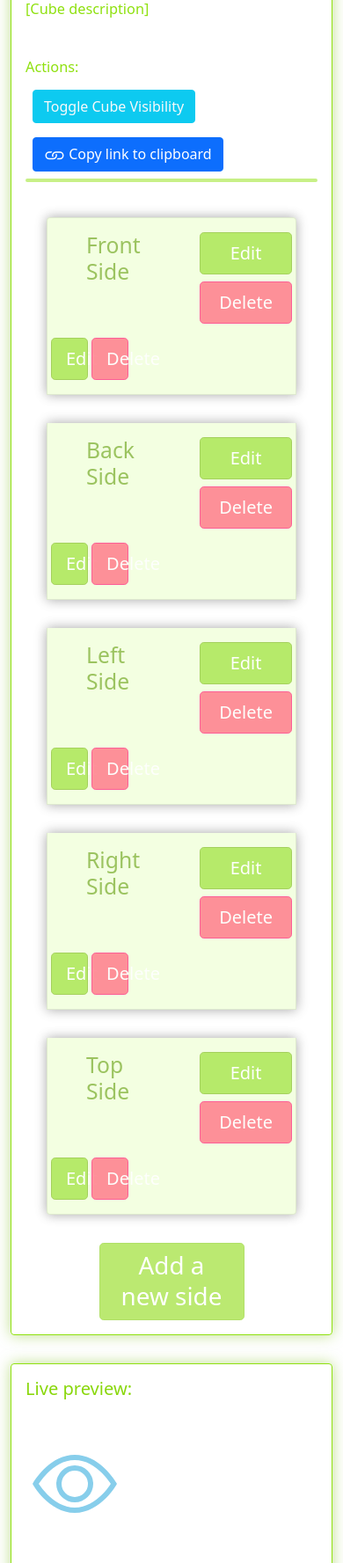
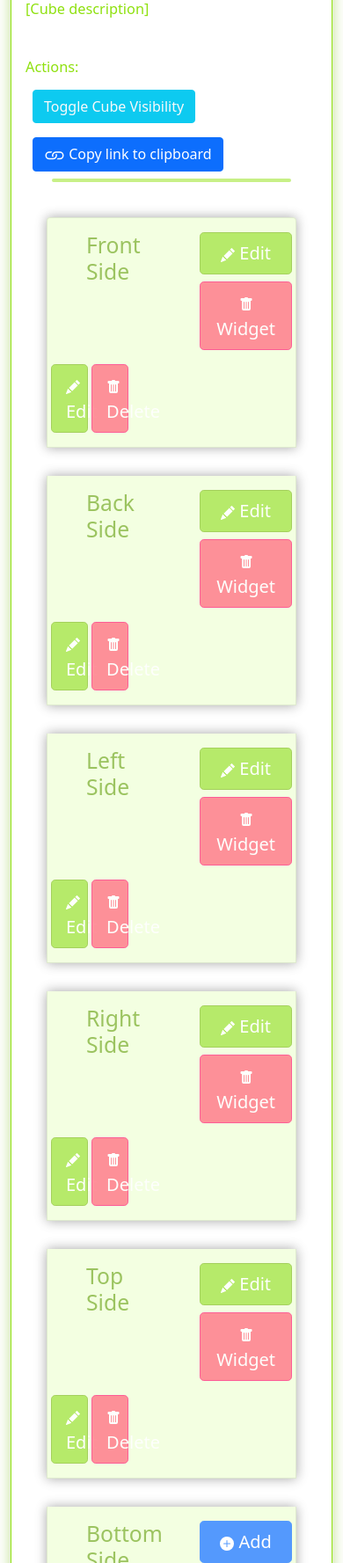
Before and after one commit to partaloski/TheCubeDemo, a PHP site: page /cubeDemo.html in a window 390 px wide. Shown: the part 348-2125 px from the top of the page at 88% size. Run offline with PHP 8.4, Linux system fonts and the light colour scheme.

Commit message:
Fixed according to client's opinions and improved visibility

```diff
--- a/cubeDemo.html
+++ b/cubeDemo.html
@@ -93,12 +93,32 @@
                                     </h2>
                                 </div>
                                 <div class="col-5 p-2 d-lg-none d-sm-block">
-                                    <a class="btn btn-darklabs btn-lg w-100 mb-2">Edit</a>
-                                    <a class="btn btn-delete btn-lg w-100">Delete</a>
+                                    <a class="btn btn-darklabs btn-lg w-100 mb-2">
+                                        <svg xmlns="http://www.w3.org/2000/svg" width="16" height="16" fill="currentColor" class="bi bi-pencil-fill" viewBox="0 0 16 16">
+                                            <path d="M12.854.146a.5.5 0 0 0-.707 0L10.5 1.793 14.207 5.5l1.647-1.646a.5.5 0 0 0 0-.708l-3-3zm.646 6.061L9.793 2.5 3.293 9H3.5a.5.5 0 0 1 .5.5v.5h.5a.5.5 0 0 1 .5.5v.5h.5a.5.5 0 0 1 .5.5v.5h.5a.5.5 0 0 1 .5.5v.207l6.5-6.5zm-7.468 7.468A.5.5 0 0 1 6 13.5V13h-.5a.5.5 0 0 1-.5-.5V12h-.5a.5.5 0 0 1-.5-.5V11h-.5a.5.5 0 0 1-.5-.5V10h-.5a.499.499 0 0 1-.175-.032l-.179.178a.5.5 0 0 0-.11.168l-2 5a.5.5 0 0 0 .65.65l5-2a.5.5 0 0 0 .168-.11l.178-.178z"/>
+                                        </svg>
+                                        Edit
+                                    </a>
+                                    <a class="btn btn-delete btn-lg w-100">
+                                        <svg xmlns="http://www.w3.org/2000/svg" width="16" height="16" fill="currentColor" class="bi bi-trash-fill" viewBox="0 0 16 16">
+                                            <path d="M2.5 1a1 1 0 0 0-1 1v1a1 1 0 0 0 1 1H3v9a2 2 0 0 0 2 2h6a2 2 0 0 0 2-2V4h.5a1 1 0 0 0 1-1V2a1 1 0 0 0-1-1H10a1 1 0 0 0-1-1H7a1 1 0 0 0-1 1H2.5zm3 4a.5.5 0 0 1 .5.5v7a.5.5 0 0 1-1 0v-7a.5.5 0 0 1 .5-.5zM8 5a.5.5 0 0 1 .5.5v7a.5.5 0 0 1-1 0v-7A.5.5 0 0 1 8 5zm3 .5v7a.5.5 0 0 1-1 0v-7a.5.5 0 0 1 1 0z"/>
+                                        </svg>
+                                        Widget
+                                    </a>
                                 </div>
                                 <div class="col-5 p-2 d-lg-block d-sm-none">
-                                    <a class="btn btn-darklabs btn-lg w-40">Edit</a>
-                                    <a class="btn btn-delete btn-lg w-40">Delete</a>
+                                    <a class="btn btn-darklabs btn-lg w-40">
+                                        <svg xmlns="http://www.w3.org/2000/svg" width="16" height="16" fill="currentColor" class="bi bi-pencil-fill" viewBox="0 0 16 16">
+                                            <path d="M12.854.146a.5.5 0 0 0-.707 0L10.5 1.793 14.207 5.5l1.647-1.646a.5.5 0 0 0 0-.708l-3-3zm.646 6.061L9.793 2.5 3.293 9H3.5a.5.5 0 0 1 .5.5v.5h.5a.5.5 0 0 1 .5.5v.5h.5a.5.5 0 0 1 .5.5v.5h.5a.5.5 0 0 1 .5.5v.207l6.5-6.5zm-7.468 7.468A.5.5 0 0 1 6 13.5V13h-.5a.5.5 0 0 1-.5-.5V12h-.5a.5.5 0 0 1-.5-.5V11h-.5a.5.5 0 0 1-.5-.5V10h-.5a.499.499 0 0 1-.175-.032l-.179.178a.5.5 0 0 0-.11.168l-2 5a.5.5 0 0 0 .65.65l5-2a.5.5 0 0 0 .168-.11l.178-.178z"/>
+                                        </svg>
+                                        Edit
+                                    </a>
+                                    <a class="btn btn-delete btn-lg w-40">
+                                        <svg xmlns="http://www.w3.org/2000/svg" width="16" height="16" fill="currentColor" class="bi bi-trash-fill" viewBox="0 0 16 16">
+                                            <path d="M2.5 1a1 1 0 0 0-1 1v1a1 1 0 0 0 1 1H3v9a2 2 0 0 0 2 2h6a2 2 0 0 0 2-2V4h.5a1 1 0 0 0 1-1V2a1 1 0 0 0-1-1H10a1 1 0 0 0-1-1H7a1 1 0 0 0-1 1H2.5zm3 4a.5.5 0 0 1 .5.5v7a.5.5 0 0 1-1 0v-7a.5.5 0 0 1 .5-.5zM8 5a.5.5 0 0 1 .5.5v7a.5.5 0 0 1-1 0v-7A.5.5 0 0 1 8 5zm3 .5v7a.5.5 0 0 1-1 0v-7a.5.5 0 0 1 1 0z"/>
+                                        </svg>
+                                        Delete
+                                    </a>
                                 </div>
                             </div>
                         </li>
@@ -110,12 +130,32 @@
                                     </h2>
                                 </div>
                                 <div class="col-5 p-2 d-lg-none d-sm-block">
-                                    <a class="btn btn-darklabs btn-lg w-100 mb-2">Edit</a>
-                                    <a class="btn btn-delete btn-lg w-100">Delete</a>
+                                    <a class="btn btn-darklabs btn-lg w-100 mb-2">
+                                        <svg xmlns="http://www.w3.org/2000/svg" width="16" height="16" fill="currentColor" class="bi bi-pencil-fill" viewBox="0 0 16 16">
+                                            <path d="M12.854.146a.5.5 0 0 0-.707 0L10.5 1.793 14.207 5.5l1.647-1.646a.5.5 0 0 0 0-.708l-3-3zm.646 6.061L9.793 2.5 3.293 9H3.5a.5.5 0 0 1 .5.5v.5h.5a.5.5 0 0 1 .5.5v.5h.5a.5.5 0 0 1 .5.5v.5h.5a.5.5 0 0 1 .5.5v.207l6.5-6.5zm-7.468 7.468A.5.5 0 0 1 6 13.5V13h-.5a.5.5 0 0 1-.5-.5V12h-.5a.5.5 0 0 1-.5-.5V11h-.5a.5.5 0 0 1-.5-.5V10h-.5a.499.499 0 0 1-.175-.032l-.179.178a.5.5 0 0 0-.11.168l-2 5a.5.5 0 0 0 .65.65l5-2a.5.5 0 0 0 .168-.11l.178-.178z"/>
+                                        </svg>
+                                        Edit
+                                    </a>
+                                    <a class="btn btn-delete btn-lg w-100">
+                                        <svg xmlns="http://www.w3.org/2000/svg" width="16" height="16" fill="currentColor" class="bi bi-trash-fill" viewBox="0 0 16 16">
+                                            <path d="M2.5 1a1 1 0 0 0-1 1v1a1 1 0 0 0 1 1H3v9a2 2 0 0 0 2 2h6a2 2 0 0 0 2-2V4h.5a1 1 0 0 0 1-1V2a1 1 0 0 0-1-1H10a1 1 0 0 0-1-1H7a1 1 0 0 0-1 1H2.5zm3 4a.5.5 0 0 1 .5.5v7a.5.5 0 0 1-1 0v-7a.5.5 0 0 1 .5-.5zM8 5a.5.5 0 0 1 .5.5v7a.5.5 0 0 1-1 0v-7A.5.5 0 0 1 8 5zm3 .5v7a.5.5 0 0 1-1 0v-7a.5.5 0 0 1 1 0z"/>
+                                        </svg>
+                                        Widget
+                                    </a>
                                 </div>
                                 <div class="col-5 p-2 d-lg-block d-sm-none">
-                                    <a class="btn btn-darklabs btn-lg w-40">Edit</a>
-                                    <a class="btn btn-delete btn-lg w-40">Delete</a>
+                                    <a class="btn btn-darklabs btn-lg w-40">
+                                        <svg xmlns="http://www.w3.org/2000/svg" width="16" height="16" fill="currentColor" class="bi bi-pencil-fill" viewBox="0 0 16 16">
+                                            <path d="M12.854.146a.5.5 0 0 0-.707 0L10.5 1.793 14.207 5.5l1.647-1.646a.5.5 0 0 0 0-.708l-3-3zm.646 6.061L9.793 2.5 3.293 9H3.5a.5.5 0 0 1 .5.5v.5h.5a.5.5 0 0 1 .5.5v.5h.5a.5.5 0 0 1 .5.5v.5h.5a.5.5 0 0 1 .5.5v.207l6.5-6.5zm-7.468 7.468A.5.5 0 0 1 6 13.5V13h-.5a.5.5 0 0 1-.5-.5V12h-.5a.5.5 0 0 1-.5-.5V11h-.5a.5.5 0 0 1-.5-.5V10h-.5a.499.499 0 0 1-.175-.032l-.179.178a.5.5 0 0 0-.11.168l-2 5a.5.5 0 0 0 .65.65l5-2a.5.5 0 0 0 .168-.11l.178-.178z"/>
+                                        </svg>
+                                        Edit
+                                    </a>
+                                    <a class="btn btn-delete btn-lg w-40">
+                                        <svg xmlns="http://www.w3.org/2000/svg" width="16" height="16" fill="currentColor" class="bi bi-trash-fill" viewBox="0 0 16 16">
+                                            <path d="M2.5 1a1 1 0 0 0-1 1v1a1 1 0 0 0 1 1H3v9a2 2 0 0 0 2 2h6a2 2 0 0 0 2-2V4h.5a1 1 0 0 0 1-1V2a1 1 0 0 0-1-1H10a1 1 0 0 0-1-1H7a1 1 0 0 0-1 1H2.5zm3 4a.5.5 0 0 1 .5.5v7a.5.5 0 0 1-1 0v-7a.5.5 0 0 1 .5-.5zM8 5a.5.5 0 0 1 .5.5v7a.5.5 0 0 1-1 0v-7A.5.5 0 0 1 8 5zm3 .5v7a.5.5 0 0 1-1 0v-7a.5.5 0 0 1 1 0z"/>
+                                        </svg>
+                                        Delete
+                                    </a>
                                 </div>
                             </div>
                         </li>
@@ -127,12 +167,32 @@
                                     </h2>
                                 </div>
                                 <div class="col-5 p-2 d-lg-none d-sm-block">
-                                    <a class="btn btn-darklabs btn-lg w-100 mb-2">Edit</a>
-                                    <a class="btn btn-delete btn-lg w-100">Delete</a>
+                                    <a class="btn btn-darklabs btn-lg w-100 mb-2">
+                                        <svg xmlns="http://www.w3.org/2000/svg" width="16" height="16" fill="currentColor" class="bi bi-pencil-fill" viewBox="0 0 16 16">
+                                            <path d="M12.854.146a.5.5 0 0 0-.707 0L10.5 1.793 14.207 5.5l1.647-1.646a.5.5 0 0 0 0-.708l-3-3zm.646 6.061L9.793 2.5 3.293 9H3.5a.5.5 0 0 1 .5.5v.5h.5a.5.5 0 0 1 .5.5v.5h.5a.5.5 0 0 1 .5.5v.5h.5a.5.5 0 0 1 .5.5v.207l6.5-6.5zm-7.468 7.468A.5.5 0 0 1 6 13.5V13h-.5a.5.5 0 0 1-.5-.5V12h-.5a.5.5 0 0 1-.5-.5V11h-.5a.5.5 0 0 1-.5-.5V10h-.5a.499.499 0 0 1-.175-.032l-.179.178a.5.5 0 0 0-.11.168l-2 5a.5.5 0 0 0 .65.65l5-2a.5.5 0 0 0 .168-.11l.178-.178z"/>
+                                        </svg>
+                                        Edit
+                                    </a>
+                                    <a class="btn btn-delete btn-lg w-100">
+                                        <svg xmlns="http://www.w3.org/2000/svg" width="16" height="16" fill="currentColor" class="bi bi-trash-fill" viewBox="0 0 16 16">
+                                            <path d="M2.5 1a1 1 0 0 0-1 1v1a1 1 0 0 0 1 1H3v9a2 2 0 0 0 2 2h6a2 2 0 0 0 2-2V4h.5a1 1 0 0 0 1-1V2a1 1 0 0 0-1-1H10a1 1 0 0 0-1-1H7a1 1 0 0 0-1 1H2.5zm3 4a.5.5 0 0 1 .5.5v7a.5.5 0 0 1-1 0v-7a.5.5 0 0 1 .5-.5zM8 5a.5.5 0 0 1 .5.5v7a.5.5 0 0 1-1 0v-7A.5.5 0 0 1 8 5zm3 .5v7a.5.5 0 0 1-1 0v-7a.5.5 0 0 1 1 0z"/>
+                                        </svg>
+                                        Widget
+                                    </a>
                                 </div>
                                 <div class="col-5 p-2 d-lg-block d-sm-none">
-                                    <a class="btn btn-darklabs btn-lg w-40">Edit</a>
-                                    <a class="btn btn-delete btn-lg w-40">Delete</a>
+                                    <a class="btn btn-darklabs btn-lg w-40">
+                                        <svg xmlns="http://www.w3.org/2000/svg" width="16" height="16" fill="currentColor" class="bi bi-pencil-fill" viewBox="0 0 16 16">
+                                            <path d="M12.854.146a.5.5 0 0 0-.707 0L10.5 1.793 14.207 5.5l1.647-1.646a.5.5 0 0 0 0-.708l-3-3zm.646 6.061L9.793 2.5 3.293 9H3.5a.5.5 0 0 1 .5.5v.5h.5a.5.5 0 0 1 .5.5v.5h.5a.5.5 0 0 1 .5.5v.5h.5a.5.5 0 0 1 .5.5v.207l6.5-6.5zm-7.468 7.468A.5.5 0 0 1 6 13.5V13h-.5a.5.5 0 0 1-.5-.5V12h-.5a.5.5 0 0 1-.5-.5V11h-.5a.5.5 0 0 1-.5-.5V10h-.5a.499.499 0 0 1-.175-.032l-.179.178a.5.5 0 0 0-.11.168l-2 5a.5.5 0 0 0 .65.65l5-2a.5.5 0 0 0 .168-.11l.178-.178z"/>
+                                        </svg>
+                                        Edit
+                                    </a>
+                                    <a class="btn btn-delete btn-lg w-40">
+                                        <svg xmlns="http://www.w3.org/2000/svg" width="16" height="16" fill="currentColor" class="bi bi-trash-fill" viewBox="0 0 16 16">
+                                            <path d="M2.5 1a1 1 0 0 0-1 1v1a1 1 0 0 0 1 1H3v9a2 2 0 0 0 2 2h6a2 2 0 0 0 2-2V4h.5a1 1 0 0 0 1-1V2a1 1 0 0 0-1-1H10a1 1 0 0 0-1-1H7a1 1 0 0 0-1 1H2.5zm3 4a.5.5 0 0 1 .5.5v7a.5.5 0 0 1-1 0v-7a.5.5 0 0 1 .5-.5zM8 5a.5.5 0 0 1 .5.5v7a.5.5 0 0 1-1 0v-7A.5.5 0 0 1 8 5zm3 .5v7a.5.5 0 0 1-1 0v-7a.5.5 0 0 1 1 0z"/>
+                                        </svg>
+                                        Delete
+                                    </a>
                                 </div>
                             </div>
                         </li>
@@ -144,12 +204,32 @@
                                     </h2>
                                 </div>
                                 <div class="col-5 p-2 d-lg-none d-sm-block">
-                                    <a class="btn btn-darklabs btn-lg w-100 mb-2">Edit</a>
-                                    <a class="btn btn-delete btn-lg w-100">Delete</a>
+                                    <a class="btn btn-darklabs btn-lg w-100 mb-2">
+                                        <svg xmlns="http://www.w3.org/2000/svg" width="16" height="16" fill="currentColor" class="bi bi-pencil-fill" viewBox="0 0 16 16">
+                                            <path d="M12.854.146a.5.5 0 0 0-.707 0L10.5 1.793 14.207 5.5l1.647-1.646a.5.5 0 0 0 0-.708l-3-3zm.646 6.061L9.793 2.5 3.293 9H3.5a.5.5 0 0 1 .5.5v.5h.5a.5.5 0 0 1 .5.5v.5h.5a.5.5 0 0 1 .5.5v.5h.5a.5.5 0 0 1 .5.5v.207l6.5-6.5zm-7.468 7.468A.5.5 0 0 1 6 13.5V13h-.5a.5.5 0 0 1-.5-.5V12h-.5a.5.5 0 0 1-.5-.5V11h-.5a.5.5 0 0 1-.5-.5V10h-.5a.499.499 0 0 1-.175-.032l-.179.178a.5.5 0 0 0-.11.168l-2 5a.5.5 0 0 0 .65.65l5-2a.5.5 0 0 0 .168-.11l.178-.178z"/>
+                                        </svg>
+                                        Edit
+                                    </a>
+                                    <a class="btn btn-delete btn-lg w-100">
+                                        <svg xmlns="http://www.w3.org/2000/svg" width="16" height="16" fill="currentColor" class="bi bi-trash-fill" viewBox="0 0 16 16">
+                                            <path d="M2.5 1a1 1 0 0 0-1 1v1a1 1 0 0 0 1 1H3v9a2 2 0 0 0 2 2h6a2 2 0 0 0 2-2V4h.5a1 1 0 0 0 1-1V2a1 1 0 0 0-1-1H10a1 1 0 0 0-1-1H7a1 1 0 0 0-1 1H2.5zm3 4a.5.5 0 0 1 .5.5v7a.5.5 0 0 1-1 0v-7a.5.5 0 0 1 .5-.5zM8 5a.5.5 0 0 1 .5.5v7a.5.5 0 0 1-1 0v-7A.5.5 0 0 1 8 5zm3 .5v7a.5.5 0 0 1-1 0v-7a.5.5 0 0 1 1 0z"/>
+                                        </svg>
+                                        Widget
+                                    </a>
                                 </div>
                                 <div class="col-5 p-2 d-lg-block d-sm-none">
-                                    <a class="btn btn-darklabs btn-lg w-40">Edit</a>
-                                    <a class="btn btn-delete btn-lg w-40">Delete</a>
+                                    <a class="btn btn-darklabs btn-lg w-40">
+                                        <svg xmlns="http://www.w3.org/2000/svg" width="16" height="16" fill="currentColor" class="bi bi-pencil-fill" viewBox="0 0 16 16">
+                                            <path d="M12.854.146a.5.5 0 0 0-.707 0L10.5 1.793 14.207 5.5l1.647-1.646a.5.5 0 0 0 0-.708l-3-3zm.646 6.061L9.793 2.5 3.293 9H3.5a.5.5 0 0 1 .5.5v.5h.5a.5.5 0 0 1 .5.5v.5h.5a.5.5 0 0 1 .5.5v.5h.5a.5.5 0 0 1 .5.5v.207l6.5-6.5zm-7.468 7.468A.5.5 0 0 1 6 13.5V13h-.5a.5.5 0 0 1-.5-.5V12h-.5a.5.5 0 0 1-.5-.5V11h-.5a.5.5 0 0 1-.5-.5V10h-.5a.499.499 0 0 1-.175-.032l-.179.178a.5.5 0 0 0-.11.168l-2 5a.5.5 0 0 0 .65.65l5-2a.5.5 0 0 0 .168-.11l.178-.178z"/>
+                                        </svg>
+                                        Edit
+                                    </a>
+                                    <a class="btn btn-delete btn-lg w-40">
+                                        <svg xmlns="http://www.w3.org/2000/svg" width="16" height="16" fill="currentColor" class="bi bi-trash-fill" viewBox="0 0 16 16">
+                                            <path d="M2.5 1a1 1 0 0 0-1 1v1a1 1 0 0 0 1 1H3v9a2 2 0 0 0 2 2h6a2 2 0 0 0 2-2V4h.5a1 1 0 0 0 1-1V2a1 1 0 0 0-1-1H10a1 1 0 0 0-1-1H7a1 1 0 0 0-1 1H2.5zm3 4a.5.5 0 0 1 .5.5v7a.5.5 0 0 1-1 0v-7a.5.5 0 0 1 .5-.5zM8 5a.5.5 0 0 1 .5.5v7a.5.5 0 0 1-1 0v-7A.5.5 0 0 1 8 5zm3 .5v7a.5.5 0 0 1-1 0v-7a.5.5 0 0 1 1 0z"/>
+                                        </svg>
+                                        Delete
+                                    </a>
                                 </div>
                             </div>
                         </li>
@@ -161,21 +241,68 @@
                                     </h2>
                                 </div>
                                 <div class="col-5 p-2 d-lg-none d-sm-block">
-                                    <a class="btn btn-darklabs btn-lg w-100 mb-2">Edit</a>
-                                    <a class="btn btn-delete btn-lg w-100">Delete</a>
+                                    <a class="btn btn-darklabs btn-lg w-100 mb-2">
+                                        <svg xmlns="http://www.w3.org/2000/svg" width="16" height="16" fill="currentColor" class="bi bi-pencil-fill" viewBox="0 0 16 16">
+                                            <path d="M12.854.146a.5.5 0 0 0-.707 0L10.5 1.793 14.207 5.5l1.647-1.646a.5.5 0 0 0 0-.708l-3-3zm.646 6.061L9.793 2.5 3.293 9H3.5a.5.5 0 0 1 .5.5v.5h.5a.5.5 0 0 1 .5.5v.5h.5a.5.5 0 0 1 .5.5v.5h.5a.5.5 0 0 1 .5.5v.207l6.5-6.5zm-7.468 7.468A.5.5 0 0 1 6 13.5V13h-.5a.5.5 0 0 1-.5-.5V12h-.5a.5.5 0 0 1-.5-.5V11h-.5a.5.5 0 0 1-.5-.5V10h-.5a.499.499 0 0 1-.175-.032l-.179.178a.5.5 0 0 0-.11.168l-2 5a.5.5 0 0 0 .65.65l5-2a.5.5 0 0 0 .168-.11l.178-.178z"/>
+                                        </svg>
+                                        Edit
+                                    </a>
+                                    <a class="btn btn-delete btn-lg w-100">
+                                        <svg xmlns="http://www.w3.org/2000/svg" width="16" height="16" fill="currentColor" class="bi bi-trash-fill" viewBox="0 0 16 16">
+                                            <path d="M2.5 1a1 1 0 0 0-1 1v1a1 1 0 0 0 1 1H3v9a2 2 0 0 0 2 2h6a2 2 0 0 0 2-2V4h.5a1 1 0 0 0 1-1V2a1 1 0 0 0-1-1H10a1 1 0 0 0-1-1H7a1 1 0 0 0-1 1H2.5zm3 4a.5.5 0 0 1 .5.5v7a.5.5 0 0 1-1 0v-7a.5.5 0 0 1 .5-.5zM8 5a.5.5 0 0 1 .5.5v7a.5.5 0 0 1-1 0v-7A.5.5 0 0 1 8 5zm3 .5v7a.5.5 0 0 1-1 0v-7a.5.5 0 0 1 1 0z"/>
+                                        </svg>
+                                        Widget
+                                    </a>
                                 </div>
                                 <div class="col-5 p-2 d-lg-block d-sm-none">
-                                    <a class="btn btn-darklabs btn-lg w-40">Edit</a>
-                                    <a class="btn btn-delete btn-lg w-40">Delete</a>
+                                    <a class="btn btn-darklabs btn-lg w-40">
+                                        <svg xmlns="http://www.w3.org/2000/svg" width="16" height="16" fill="currentColor" class="bi bi-pencil-fill" viewBox="0 0 16 16">
+                                            <path d="M12.854.146a.5.5 0 0 0-.707 0L10.5 1.793 14.207 5.5l1.647-1.646a.5.5 0 0 0 0-.708l-3-3zm.646 6.061L9.793 2.5 3.293 9H3.5a.5.5 0 0 1 .5.5v.5h.5a.5.5 0 0 1 .5.5v.5h.5a.5.5 0 0 1 .5.5v.5h.5a.5.5 0 0 1 .5.5v.207l6.5-6.5zm-7.468 7.468A.5.5 0 0 1 6 13.5V13h-.5a.5.5 0 0 1-.5-.5V12h-.5a.5.5 0 0 1-.5-.5V11h-.5a.5.5 0 0 1-.5-.5V10h-.5a.499.499 0 0 1-.175-.032l-.179.178a.5.5 0 0 0-.11.168l-2 5a.5.5 0 0 0 .65.65l5-2a.5.5 0 0 0 .168-.11l.178-.178z"/>
+                                        </svg>
+                                        Edit
+                                    </a>
+                                    <a class="btn btn-delete btn-lg w-40">
+                                        <svg xmlns="http://www.w3.org/2000/svg" width="16" height="16" fill="currentColor" class="bi bi-trash-fill" viewBox="0 0 16 16">
+                                            <path d="M2.5 1a1 1 0 0 0-1 1v1a1 1 0 0 0 1 1H3v9a2 2 0 0 0 2 2h6a2 2 0 0 0 2-2V4h.5a1 1 0 0 0 1-1V2a1 1 0 0 0-1-1H10a1 1 0 0 0-1-1H7a1 1 0 0 0-1 1H2.5zm3 4a.5.5 0 0 1 .5.5v7a.5.5 0 0 1-1 0v-7a.5.5 0 0 1 .5-.5zM8 5a.5.5 0 0 1 .5.5v7a.5.5 0 0 1-1 0v-7A.5.5 0 0 1 8 5zm3 .5v7a.5.5 0 0 1-1 0v-7a.5.5 0 0 1 1 0z"/>
+                                        </svg>
+                                        Delete
+                                    </a>
+                                </div>
+                            </div>
+                        </li>
+                        <li class="list-group-item list-group-item-labs-light p-2 my-3">
+                            <div class="row">
+                                <div class="col-7 me-auto p-2 px-5">
+                                    <h2>
+                                        Bottom Side
+                                    </h2>
+                                </div>
+                                <div class="col-5 p-2 d-lg-none d-sm-block">
+                                    <a class="btn btn-primary btn-lg w-100 mb-2" data-bs-toggle="modal" data-bs-target="#addSideBackdrop">
+                                        <svg xmlns="http://www.w3.org/2000/svg" width="16" height="16" fill="currentColor" class="bi bi-plus-circle-fill" viewBox="0 0 16 16">
+                                            <path d="M16 8A8 8 0 1 1 0 8a8 8 0 0 1 16 0zM8.5 4.5a.5.5 0 0 0-1 0v3h-3a.5.5 0 0 0 0 1h3v3a.5.5 0 0 0 1 0v-3h3a.5.5 0 0 0 0-1h-3v-3z"/>
+                                        </svg>
+                                        Add
+                                    </a>
+                                </div>
+                                <div class="col-5 p-2 d-lg-block d-sm-none">
+                                    <a class="btn btn-primary btn-lg w-90" data-bs-toggle="modal" data-bs-target="#addSideBackdrop">
+                                        <svg xmlns="http://www.w3.org/2000/svg" width="16" height="16" fill="currentColor" class="bi bi-plus-circle-fill" viewBox="0 0 16 16">
+                                            <path d="M16 8A8 8 0 1 1 0 8a8 8 0 0 1 16 0zM8.5 4.5a.5.5 0 0 0-1 0v3h-3a.5.5 0 0 0 0 1h3v3a.5.5 0 0 0 1 0v-3h3a.5.5 0 0 0 0-1h-3v-3z"/>
+                                        </svg>
+                                        Add
+                                    </a>
                                 </div>
                             </div>
                         </li>
                     </ul>
+                    <!--
                     <div class="w-75 mx-auto container mt-3">
                         <a class="btn btn-labs btn-lg d-block" data-bs-toggle="modal" data-bs-target="#addSideBackdrop">
                             <span class="display-6">Add a new side</span>
                         </a>
                     </div>
+                    -->
                 </div>
             </div>
             <div class="col-lg-3 col-sm-10 p-3 border border-1 border-labs rounded-2 shadow-labs-sm mx-auto my-3" id="viewport">
@@ -249,13 +376,10 @@
                 </div>
                 <div class="modal-body">
                     <div class="input-group">
-                        <div class="display-10 mb-2 text-darklabs col-12"><label for="name">Side's Name</label></div>
-                        <input type="text" id="name" name="name" class="form-control mb-4" placeholder="Name that will be displayed on the cube..." required>
                         <div class="display-10 mb-2 text-darklabs col-12"><label for="image">Static Image</label></div>
                         <input type="file" id="image" name="image" class="form-control mb-4" required>
-                        <div class="display-10 mb-2 text-darklabs col-12"><label for="image">Type of Side</label></div>
+                        <div class="display-10 mb-2 text-darklabs col-12"><label for="image">Type of Widget</label></div>
                         <select id="choice" name="choice" class="form-control mb-4">
-                            <option value="0">Static</option>
                             <option value="1">Link</option>
                             <option value="2">Twitter Feed</option>
                             <option value="3">YouTube Video</option>
--- a/cube_demo/script.js
+++ b/cube_demo/script.js
@@ -1,5 +1,4 @@
 $(document).ready(function(){
-    $("#linkDiv").hide()
     $("#videoDiv").hide()
     $("#imageDiv").hide()
     $("#twitterDiv").hide()
@@ -7,8 +6,8 @@
     $("#choice").change(function(){
         let val = $("#choice option:selected").val()
 
+        $("#videoDiv").hide()
         $("#linkDiv").hide()
-        $("#videoDiv").hide()
         $("#imageDiv").hide()
         $("#twitterDiv").hide()
 
--- a/style/style.css
+++ b/style/style.css
@@ -232,3 +232,7 @@
     padding-right: 0.5rem !important;
     padding-left: 0.5rem !important;
 }
+
+.w-90{
+    width: 82%;
+}
```
